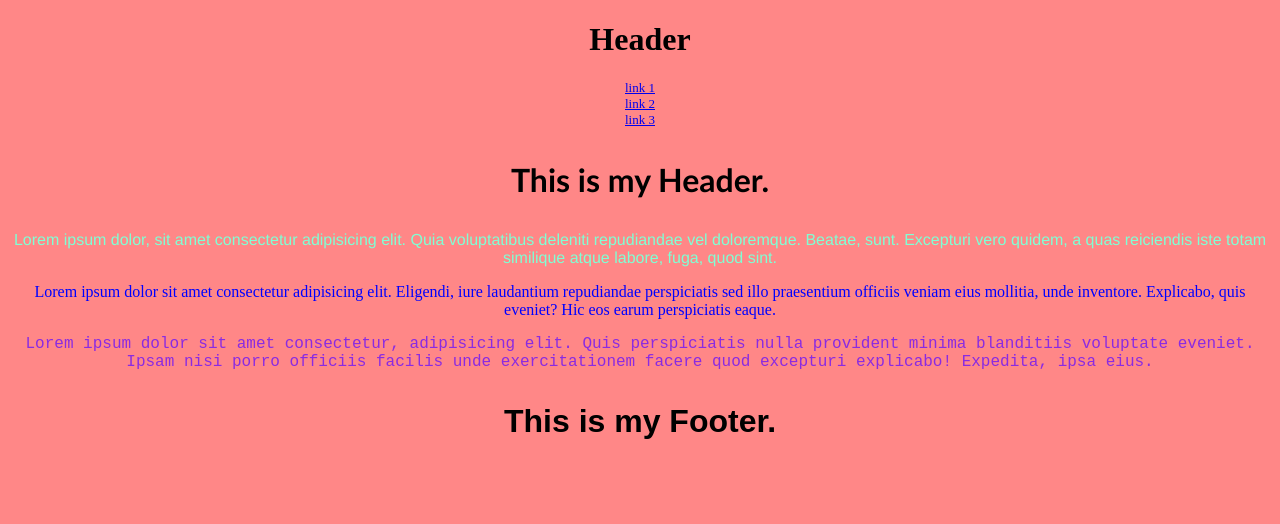
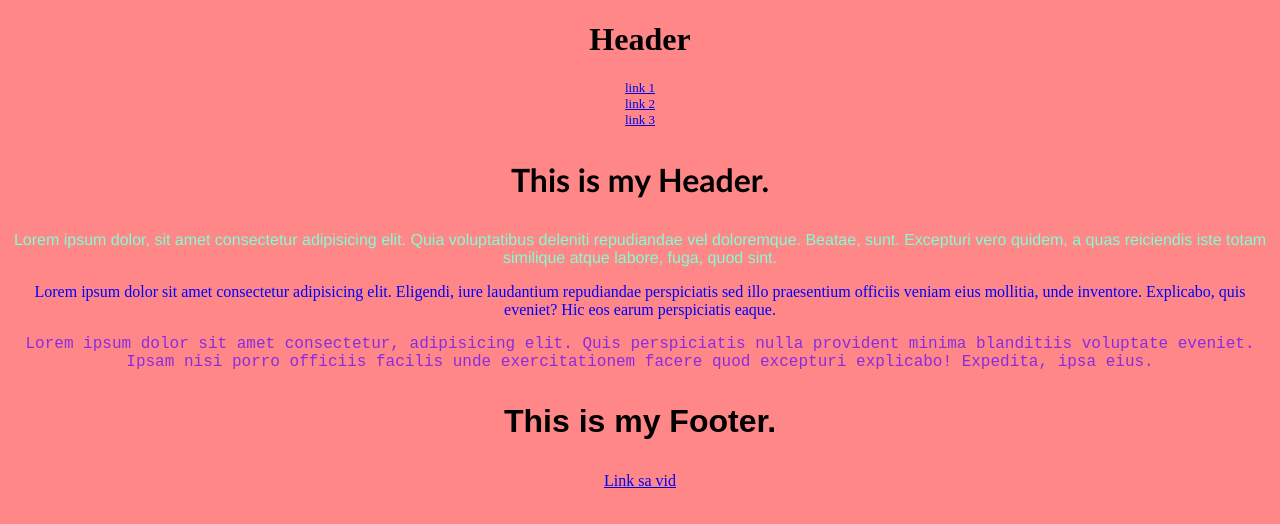
Before and after one commit to belpaco/225353826-WebDevFinalExam, a plain HTML site: page index.html in a window 1280 px wide. Drawn offline with Linux system fonts and the light colour scheme.

Commit message:
yunglinkngvideoforpart2

```diff
--- a/index.html
+++ b/index.html
@@ -35,5 +35,7 @@
         <p>This is my Footer.</p>
     </div>
 
+    <a href="https://drive.google.com/file/d/1-UuzDJ5cisHXV7QR6-pL0n1qWzcR3UdA/view?usp=drive_link">Link sa vid</a>
+
 </body>
 </html>
```
